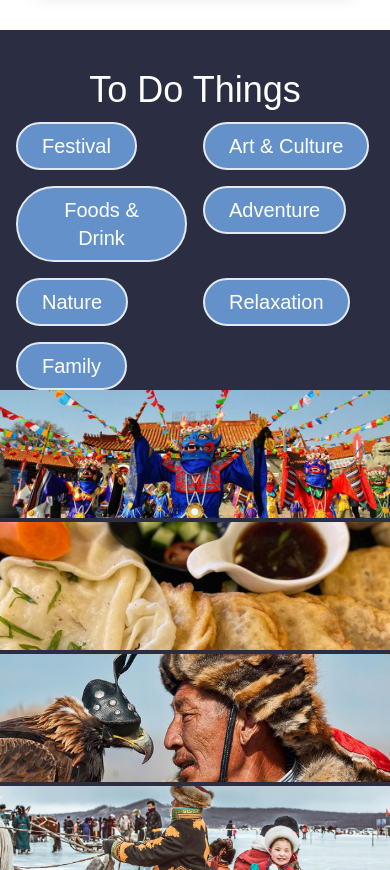
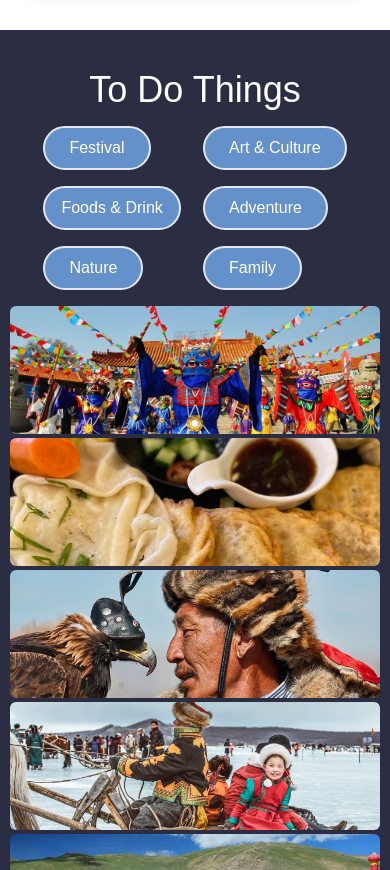
Before and after one commit to NurkaAmre/nomad, a Next.js app: page / in a window 390 px wide. Shown: the part 2800-3670 px from the top of the page. Built offline with nearby package versions, Linux system fonts and the light colour scheme; a web font is replaced by a local one.

Commit message:
Mobile responsive

```diff
--- a/components/todo.tsx
+++ b/components/todo.tsx
@@ -79,42 +79,39 @@ const Todo = () => {
   return (
     <div className='py-10'>
       <div className='flex flex-col text-white justify-center items-center'>
-        <h2 className='text-center mb-3 text-4xl md:text-5xl font-abhaya'>To Do Things</h2>
-        <ul className='grid grid-cols-2 gap-4 mx-4 md:flex md:justify-between md:gap-[4rem] md:my-4'>
+        <h2 className='text-center text-4xl md:text-5xl font-abhaya'>To Do Things</h2>
+        <ul className='grid grid-cols-2 gap-4 my-4 mx-4 md:flex md:justify-between md:gap-[4rem] md:my-4'>
            <li>
-            <button className='rounded-full border-2 bg-[#6491C9] text-xl font-abhaya font-light px-6 py-2 hover:bg-transparent hover:border-[#6491C9]'>Festival</button>
+            <button className='rounded-full border-2 bg-[#6491C9] md:text-xl font-abhaya font-light px-6 py-2 hover:bg-transparent hover:border-[#6491C9]'>Festival</button>
           </li>
            <li>
-            <button className='rounded-full border-2 bg-[#6491C9] text-xl font-abhaya font-light px-6 py-2 hover:bg-transparent hover:border-[#6491C9]'>Art & Culture</button>
+            <button className='rounded-full border-2 bg-[#6491C9] md:text-xl font-abhaya font-light px-6 py-2 hover:bg-transparent hover:border-[#6491C9]'>Art & Culture</button>
           </li>
            <li>
-            <button className='rounded-full border-2 bg-[#6491C9] text-xl font-abhaya font-light px-6 py-2 hover:bg-transparent hover:border-[#6491C9]'>Foods & Drink</button>
+            <button className='rounded-full border-2 bg-[#6491C9] md:text-xl font-abhaya font-light px-4 md:px-6 py-2 hover:bg-transparent hover:border-[#6491C9]'>Foods & Drink</button>
           </li>
           <li>
-            <button className='rounded-full border-2 bg-[#6491C9] text-xl font-abhaya font-light px-6 py-2 hover:bg-transparent hover:border-[#6491C9]'>Adventure</button>
+            <button className='rounded-full border-2 bg-[#6491C9] md:text-xl font-abhaya font-light px-6 py-2 hover:bg-transparent hover:border-[#6491C9]'>Adventure</button>
           </li>
           <li>
-            <button className='rounded-full border-2 bg-[#6491C9] text-xl font-abhaya font-light px-6 py-2 hover:bg-transparent hover:border-[#6491C9]'>Nature</button>
+            <button className='rounded-full border-2 bg-[#6491C9] md:text-xl font-abhaya font-light px-6 py-2 hover:bg-transparent hover:border-[#6491C9]'>Nature</button>
           </li>
           <li>
-            <button className='rounded-full border-2 bg-[#6491C9] text-xl font-abhaya font-light px-6 py-2 hover:bg-transparent hover:border-[#6491C9]'>Relaxation</button>
-          </li>
-          <li>
-            <button className='rounded-full border-2 bg-[#6491C9] text-xl font-abhaya font-light px-6 py-2 hover:bg-transparent hover:border-[#6491C9]'>Family</button>
+            <button className='rounded-full border-2 bg-[#6491C9] md:text-xl font-abhaya font-light px-6 py-2 hover:bg-transparent hover:border-[#6491C9]'>Family</button>
           </li>
         </ul>
         <div className="flex md:flex-row md:flex-wrap md:gap-4 gap-1 justify-center flex-col items-center">
           {options.map((option, index) => (
             <Link href='#'
               key={index}
-              className={`option relative overflow-hidden  w-[400px] md:h-[500px] rounded-md cursor-pointer transition duration-500 ease-in-out ${
+              className={`option relative overflow-hidden  w-[370px] md:h-[500px] rounded-md cursor-pointer transition duration-500 ease-in-out ${
                 expandedIndex === index ? 'md:w-[500px] h-[400px]' : 'md:w-32 h-32'
               }`}
               onMouseEnter={() => handleHover(index)}
             onClick={handleClick}
             >
               <div className="image-container">
-                <Image src={option.image} alt={`Option ${index + 1}`} layout="fill" objectFit="cover" />
+                <Image src={option.image} alt={`Option ${index + 1}`} layout="fill" objectFit="cover"/>
               </div>
               <div className={`label absolute bottom-4 left-4 ${expandedIndex === index ? '' : 'hidden'}`}>
                 <div className="icon flex items-center justify-center w-10 h-10 rounded-full bg-white text-defaultBackground">
@@ -122,7 +119,7 @@ const Todo = () => {
                 </div>
                 <div className="info flex flex-col justify-center ml-2 text-white whitespace-pre">
                   <div className="main font-bold text-lg">{option.mainText}</div>
-                  <div className="sub">{option.subText}</div>
+                  <div className="sub px-2">{option.subText}</div>
                 </div>
               </div>
             </Link>
```
